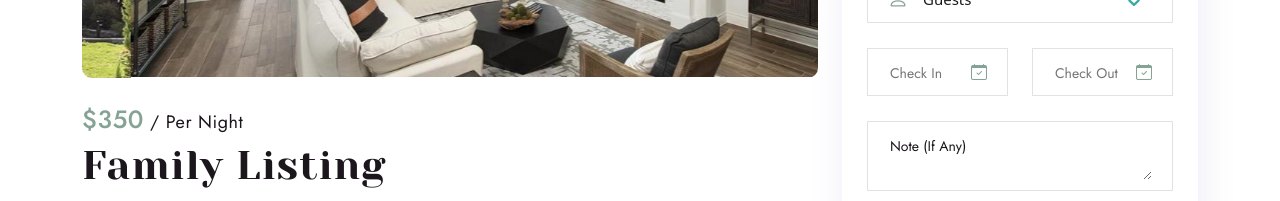
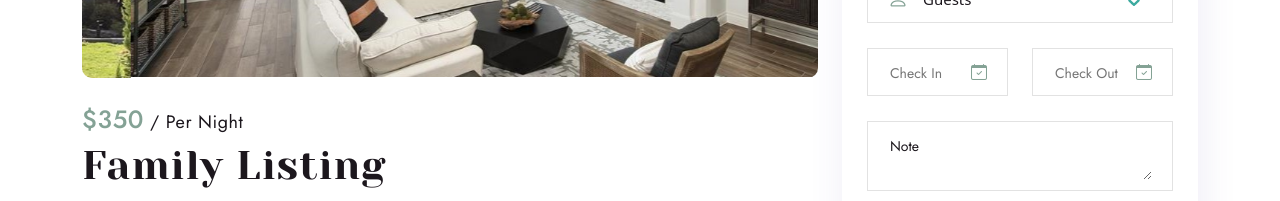
Before and after one commit to c-osornio/sabai_haus, a Next.js app in the folder next-js-files/: page /family in a window 1280 px wide. Shown: the part 960-1161 px from the top of the page. Built offline with nearby package versions, Linux system fonts and the light colour scheme; a web font is replaced by a local one.

Commit message:
correct notes

```diff
--- a/next-js-files/src/pages/comfort.js
+++ b/next-js-files/src/pages/comfort.js
@@ -244,7 +244,7 @@ function Comfort() {
                     </div>
                   </div>
                   <div className="wp-block-text__inside-wrapper ">
-                    <textarea placeholder="Note (If Any)" defaultValue={""} />
+                    <textarea placeholder="Note" defaultValue={""} />
                   </div>
                   <div className="wp-block-text__inside-wrapper submit-btn">
                     <button type="submit">Book Now</button>
--- a/next-js-files/src/pages/family.js
+++ b/next-js-files/src/pages/family.js
@@ -244,7 +244,7 @@ function Family() {
                     </div>
                   </div>
                   <div className="wp-block-text__inside-wrapper ">
-                    <textarea placeholder="Note (If Any)" defaultValue={""} />
+                    <textarea placeholder="Note" defaultValue={""} />
                   </div>
                   <div className="wp-block-text__inside-wrapper submit-btn">
                     <button type="submit">Book Now</button>
--- a/next-js-files/src/pages/friends.js
+++ b/next-js-files/src/pages/friends.js
@@ -244,7 +244,7 @@ function Friends() {
                     </div>
                   </div>
                   <div className="wp-block-text__inside-wrapper ">
-                    <textarea placeholder="Note (If Any)" defaultValue={""} />
+                    <textarea placeholder="Note" defaultValue={""} />
                   </div>
                   <div className="wp-block-text__inside-wrapper submit-btn">
                     <button type="submit">Book Now</button>
```
